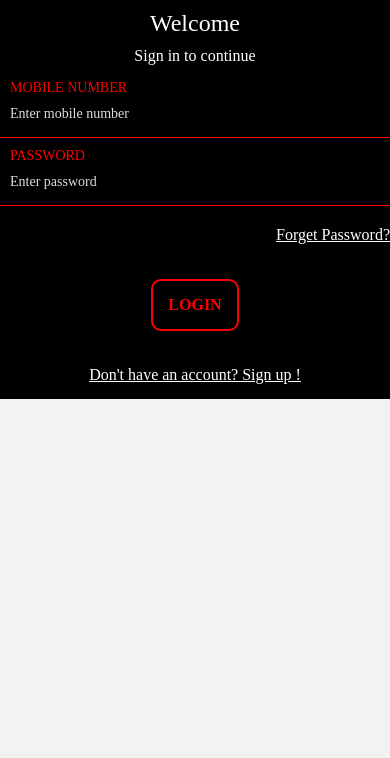
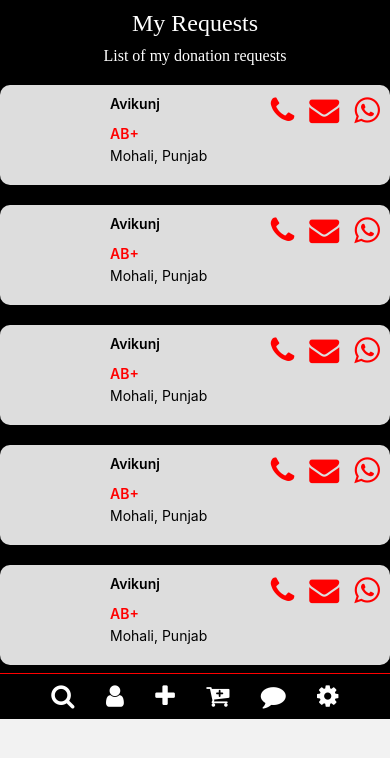
Before and after one commit to avikunj/Blood-donation-app, a React Native app: screen /MyRequests in a window 390 px wide. Shown: the top 758 px of the page. Built offline with nearby package versions, Linux system fonts and the light colour scheme.

Commit message:
my requests

```diff
--- a/App.tsx
+++ b/App.tsx
@@ -26,6 +26,7 @@ import AddUpdateEvent from './src/screens/addUpdateEvent';
 import RequestListScreen from './src/screens/requestList';
 import BloodBanksList from './src/screens/bloodBanksList';
 import AllEvents from './src/screens/eventsList';
+import Myrequests from './src/screens/myRequests';
 
 function App(): JSX.Element {
   return (
@@ -122,18 +123,8 @@ function App(): JSX.Element {
           options={{headerShown: false, title: ''}}
         />
         <Stack.Screen
-          name="MyDonations"
-          component={SplashScreen}
-          options={{headerShown: false, title: ''}}
-        />
-        <Stack.Screen
           name="MyRequests"
-          component={SplashScreen}
-          options={{headerShown: false, title: ''}}
-        />
-        <Stack.Screen
-          name="MySocialScore"
-          component={SplashScreen}
+          component={Myrequests}
           options={{headerShown: false, title: ''}}
         />
       </Stack.Navigator>
--- a/src/screens/myRequests.tsx
+++ b/src/screens/myRequests.tsx
@@ -0,0 +1,157 @@
+import React from 'react';
+import AppContainer from '../components/Container';
+import AppRow from '../components/Row';
+import {AppText} from '../components/Text';
+import {FlatList, Image, Text, View, useWindowDimensions} from 'react-native';
+import AppImageLoader from '../components/Image/image';
+import AppColumn from '../components/Column';
+import AppIcon from '../components/Icon';
+import AppLink from '../components/Form/link';
+
+const Myrequests = ({navigation}: {navigation: any}) => {
+  const window = useWindowDimensions();
+  const DATA = [
+    {
+      id: 'bd7acbea-c1b1-46c2-aed5-3ad53abb28ba',
+      title: 'First Item',
+    },
+    {
+      id: '3ac68afc-c605-48d3-a4f8-fbd91aa97f63',
+      title: 'Second Item',
+    },
+    {
+      id: '58694a0f-3da1-471f-bd96-145571e29d72',
+      title: 'Third Item',
+    },
+    {
+      id: 'bd7acbea-c1b1-46c2-aed5-3ad53abb28ba',
+      title: 'First Item',
+    },
+    {
+      id: '3ac68afc-c605-48d3-a4f8-fbd91aa97f63',
+      title: 'Second Item',
+    },
+    {
+      id: '58694a0f-3da1-471f-bd96-145571e29d72',
+      title: 'Third Item',
+    },
+    {
+      id: 'bd7acbea-c1b1-46c2-aed5-3ad53abb28ba',
+      title: 'First Item',
+    },
+    {
+      id: '3ac68afc-c605-48d3-a4f8-fbd91aa97f63',
+      title: 'Second Item',
+    },
+    {
+      id: '58694a0f-3da1-471f-bd96-145571e29d72',
+      title: 'Third Item',
+    },
+  ];
+
+  type ItemProps = {title: string};
+
+  const Item = ({title}: ItemProps) => (
+    <>
+      <AppRow
+        style={{
+          padding: 10,
+          marginVertical: 10,
+          backgroundColor: '#ddd',
+          borderRadius: 10,
+        }}>
+        <AppImageLoader
+          styles={{alignSelf: 'center'}}
+          width={80}
+          height={80}
+          source={require('../../assets/logo.png')}
+        />
+        <AppColumn>
+          <AppRow style={{flexWrap: 'wrap', justifyContent: 'space-between'}}>
+            <AppText
+              type="Para"
+              text={'Avikunj'}
+              style={{
+                marginLeft: 20,
+                marginBottom: 5,
+                color: '#000',
+                fontWeight: '600',
+              }}
+            />
+            <View
+              style={{
+                flex: 1,
+                flexDirection: 'row',
+                justifyContent: 'flex-end',
+              }}>
+              <AppIcon
+                style={{marginLeft: 15}}
+                icon={'phone'}
+                size={30}
+                color={'red'}
+              />
+              <AppIcon
+                style={{marginLeft: 15}}
+                icon={'envelope'}
+                size={30}
+                color={'red'}
+              />
+              <AppIcon
+                style={{marginLeft: 15}}
+                icon={'whatsapp'}
+                size={30}
+                color={'red'}
+              />
+            </View>
+          </AppRow>
+          <AppText
+            type="Para"
+            text={'AB+'}
+            style={{
+              marginLeft: 20,
+              marginBottom: 5,
+              color: 'red',
+              fontWeight: '600',
+            }}
+          />
+          {/* <AppText
+            type="Para"
+            text={'7404115678'}
+            style={{marginLeft: 20, marginBottom: 5, color: '#000'}}
+          /> */}
+          <AppText
+            type="Para"
+            text={'Mohali, Punjab'}
+            style={{marginLeft: 20, marginBottom: 5, color: '#000'}}
+          />
+          {/* <AppLink
+            style={{
+              color: 'red',
+              fontWeight: '500',
+              textAlign: 'left',
+              marginLeft: 20,
+            }}
+            link={null}
+            text={'Request a rider for pick and drop service'}
+          /> */}
+        </AppColumn>
+      </AppRow>
+    </>
+  );
+
+  return (
+    <AppContainer
+      pageTitle={'My Requests'}
+      pageSubTitle={'List of my donation requests'}
+      navigation={navigation}>
+      <FlatList
+        data={DATA}
+        style={{maxHeight: window.height - 200, overflow: 'scroll'}}
+        renderItem={({item}) => <Item title={item.title} />}
+        keyExtractor={item => item.id}
+      />
+    </AppContainer>
+  );
+};
+
+export default Myrequests;
```
Also changed, not shown: src/screens/mySocialScore.tsx (deleted).
